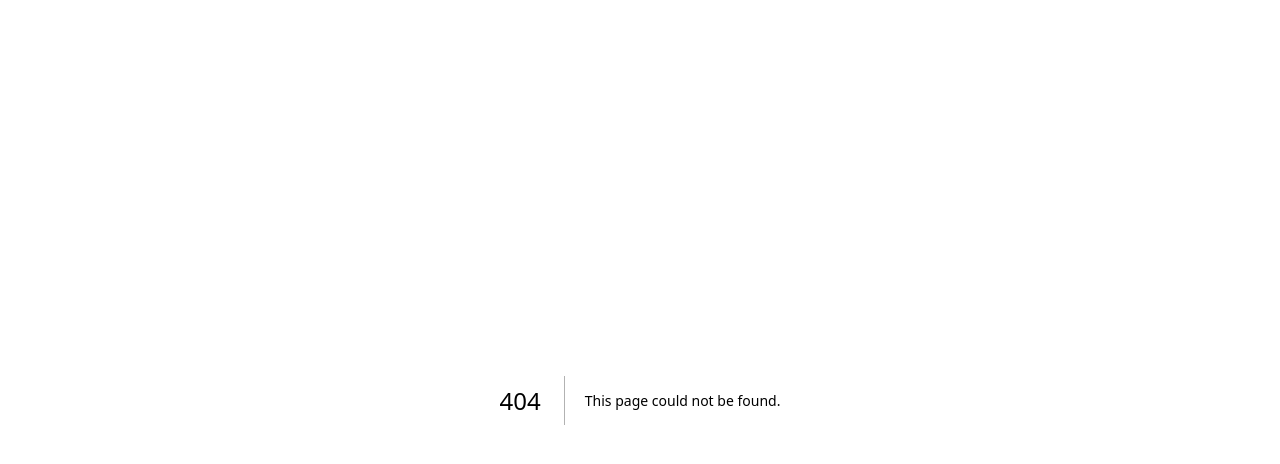
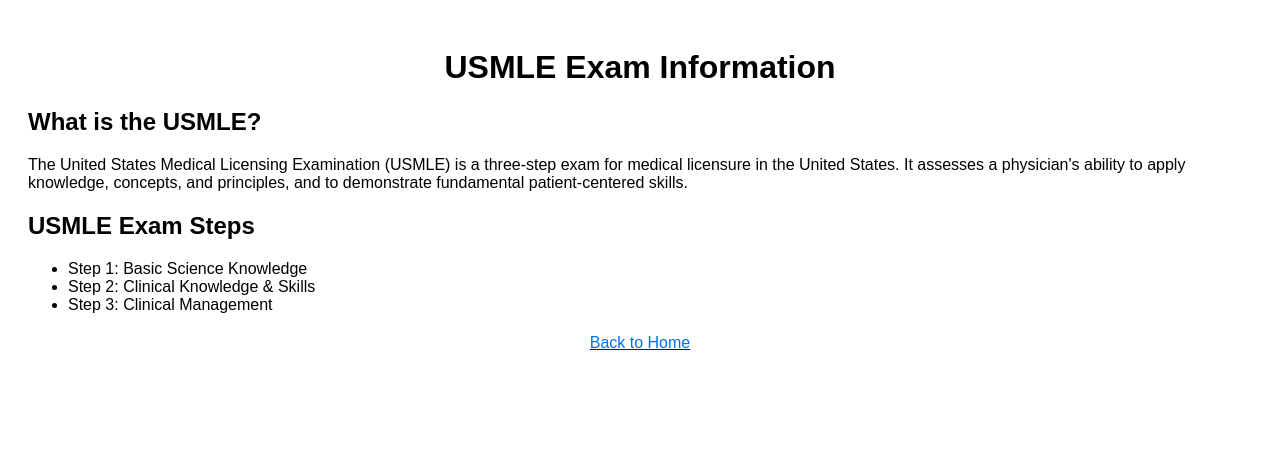
Before and after one commit to madvidd/my-demo-website, a Next.js app: page /usmle in a window 1280 px wide. Before the commit this address had no page. Shown: the top 464 px of the page. Built offline with nearby package versions, Linux system fonts and the light colour scheme.

Commit message:
Create usmle.js

```diff
--- /dev/null
+++ b/pages/usmle.js
@@ -0,0 +1,34 @@
+// pages/usmle.js
+import Link from 'next/link';  // Importing Link to allow navigation
+
+export default function Usmle() {
+  return (
+    <div style={{ padding: '20px', fontFamily: 'Arial, sans-serif' }}>
+      <header style={{ textAlign: 'center', marginBottom: '20px' }}>
+        <h1>USMLE Exam Information</h1>
+      </header>
+
+      <main>
+        <h2>What is the USMLE?</h2>
+        <p>
+          The United States Medical Licensing Examination (USMLE) is a three-step exam
+          for medical licensure in the United States. It assesses a physician's ability
+          to apply knowledge, concepts, and principles, and to demonstrate fundamental patient-centered skills.
+        </p>
+
+        <h2>USMLE Exam Steps</h2>
+        <ul>
+          <li>Step 1: Basic Science Knowledge</li>
+          <li>Step 2: Clinical Knowledge & Skills</li>
+          <li>Step 3: Clinical Management</li>
+        </ul>
+      </main>
+
+      <footer style={{ textAlign: 'center', marginTop: '20px' }}>
+        <Link href="/">
+          <a style={{ color: '#0070f3', textDecoration: 'none' }}>Back to Home</a>
+        </Link>
+      </footer>
+    </div>
+  );
+}
```
